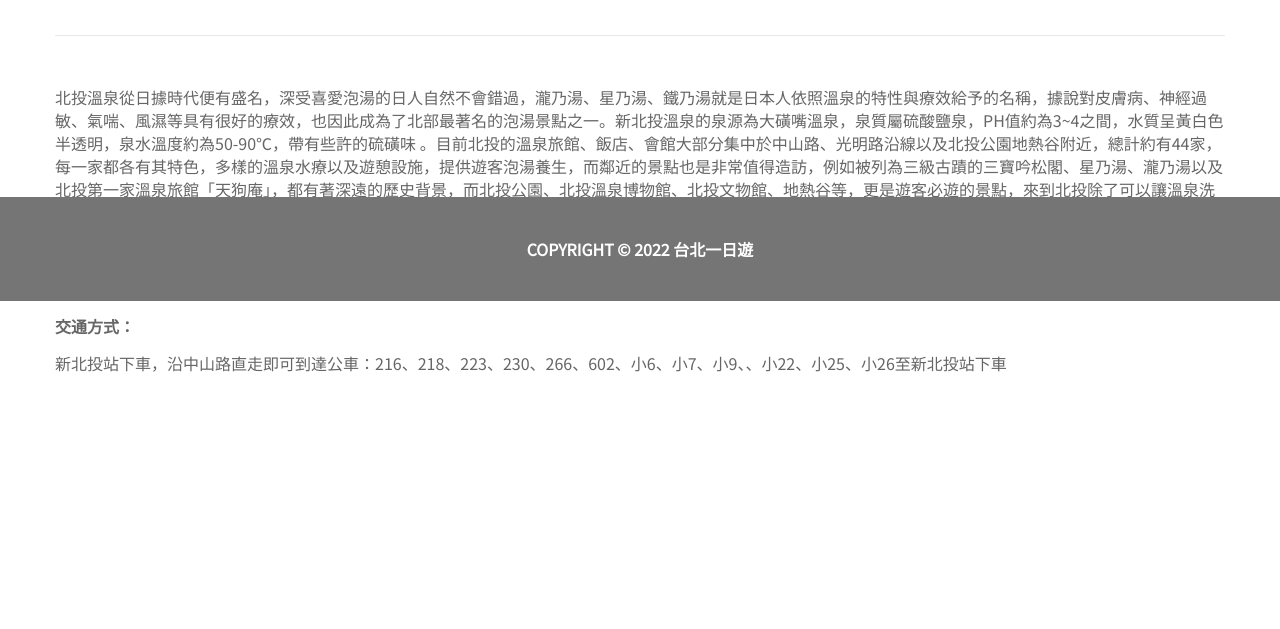
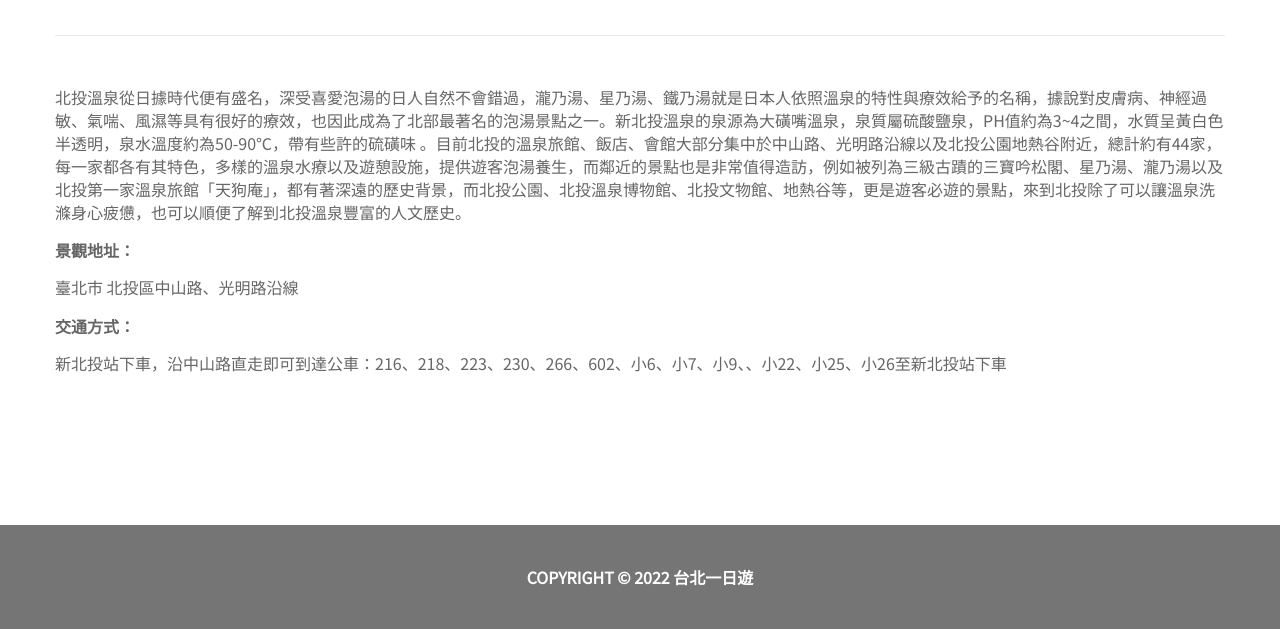
Before and after one commit to SweiiHuang/WH_HW_S2, a Flask app: page /attraction/1 in a window 1280 px wide. Shown: the part 499-1128 px from the top of the page. Before the commit the page ends 871 px from the top, so only its background shows below. Run offline with Flask 2, Linux system fonts and the light colour scheme; data comes from the database, SQL or seed files in the repository.

Commit message:
Refactor: footer position

```diff
--- a/static/css/attraction.css
+++ b/static/css/attraction.css
@@ -461,7 +461,7 @@ input[name="pickTime"] {
 }
 
 .footerWord {
-    position: fixed;
+    position: relative;
     bottom: 0;
     display: flex;
     justify-content: center;
```
